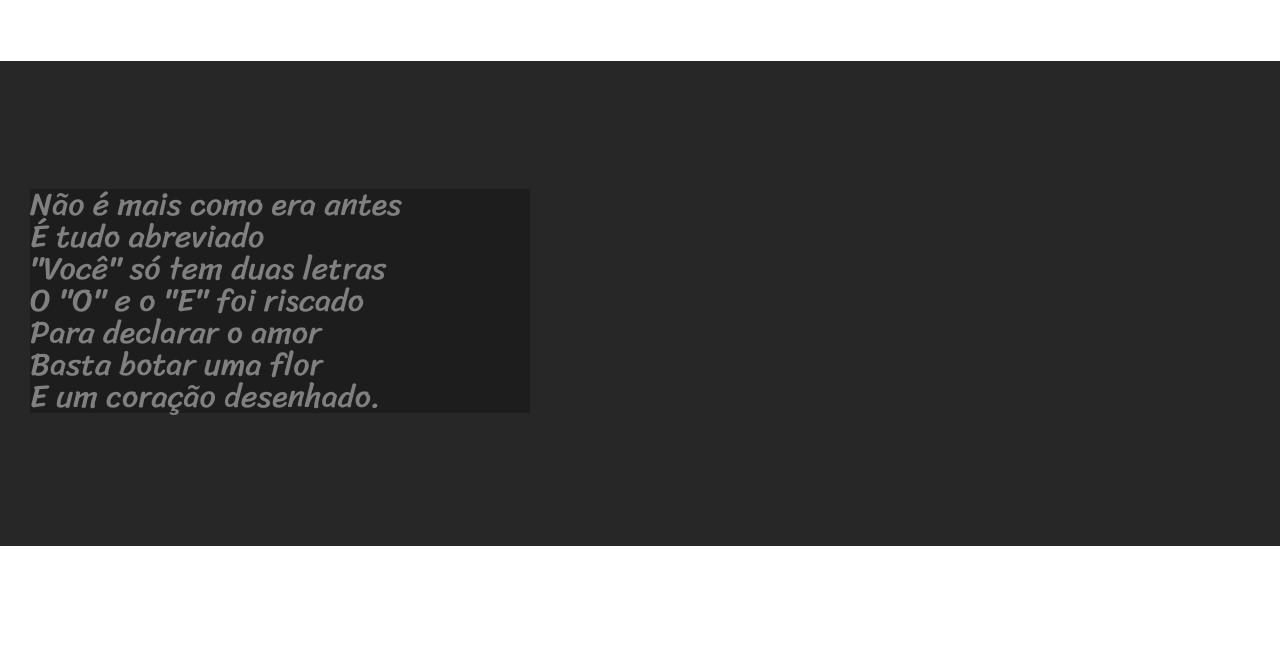
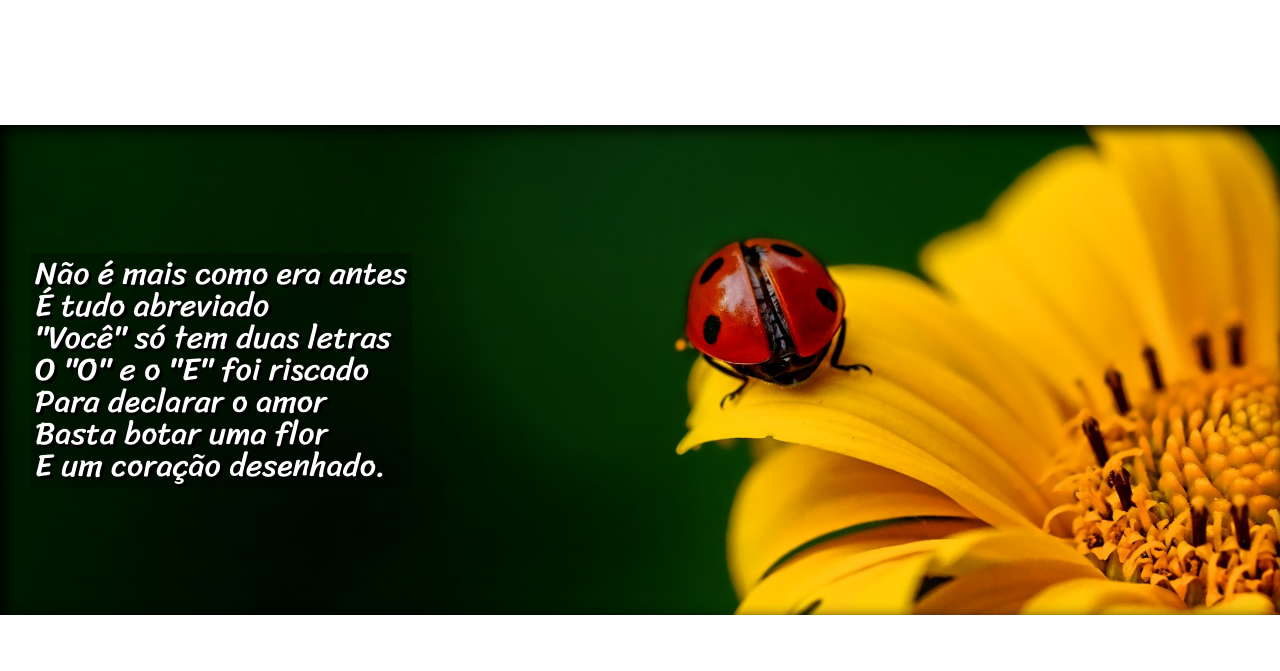
Before and after one commit to P3LDO/ProjetoCordel, a plain HTML site: page index.html in a window 1280 px wide. Shown: the part 602-1273 px from the top of the page. Drawn offline with Linux system fonts and the light colour scheme.

Commit message:
UPDATE_7
Finalização

```diff
--- a/estili/style.css
+++ b/estili/style.css
@@ -49,8 +49,12 @@ header a:hover, footer a:hover{
 }
 
 section{
-    padding: 10% 0px 10% 30px;
+    padding: 10% 10px 10% 30px;
     line-height: 2em;
+}
+
+section p {
+    padding-bottom: 2em;
 }
 
 .ttl{
@@ -70,13 +74,27 @@ section{
 
 .img{
     background-color: rgb(39, 39, 39);
-    color: gray;
+    color: white;
+    box-shadow: inset 5px 4px 15px 0cap
+    black;
+    background-position: center center;
+    background-size: cover;
+    background-attachment: fixed;
 }
 
 .img p{
     display: inline-block;
     background-color: rgba(0, 0, 0, 0.267);
-    width: 40%;
+    padding: 5px;
+    text-shadow: 3px 3px 0px black;
+}
+
+#img01{
+    background-image: url(../imagens/background001.jpg);
+}
+
+#img02{
+    background-image: url(../imagens/background002.jpg);
 }
 
 footer {
--- a/index.html
+++ b/index.html
@@ -24,7 +24,7 @@
         </p>
     </section>
 
-    <section class="img txt">
+    <section class="img txt" id="img01">
         <p>
             Não é mais como era antes<br>
             É tudo abreviado<br>
@@ -55,7 +55,7 @@
         </p>
     </section>
 
-    <section class="img txt">
+    <section class="img txt" id="img02">
         <p>
             Tenho saudade das cartas<br>
             Escritas com a própria mão<br>
@@ -76,6 +76,8 @@
             Abriu outro aplicativo<br>
             O mundo ficou cativo<br>
             Da tecnologia do agora.<br>
+        </p>
+        <p>
             Felizmente, pra orar<br>
             Não precisa de internet<br>
             Deus escuta todo mundo<br>
```
